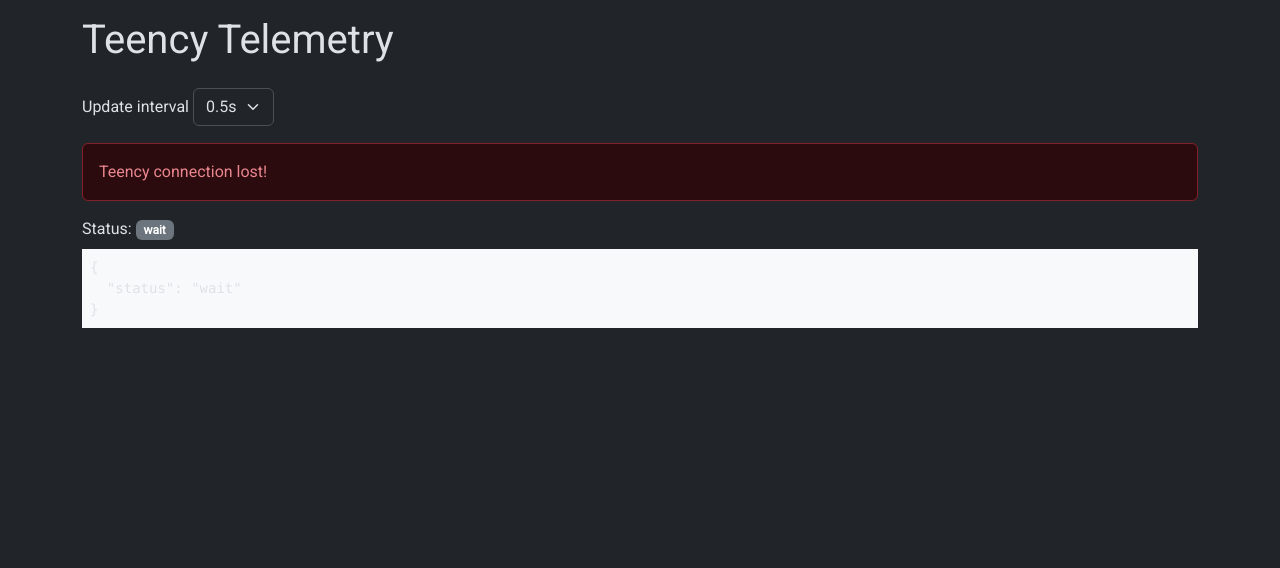
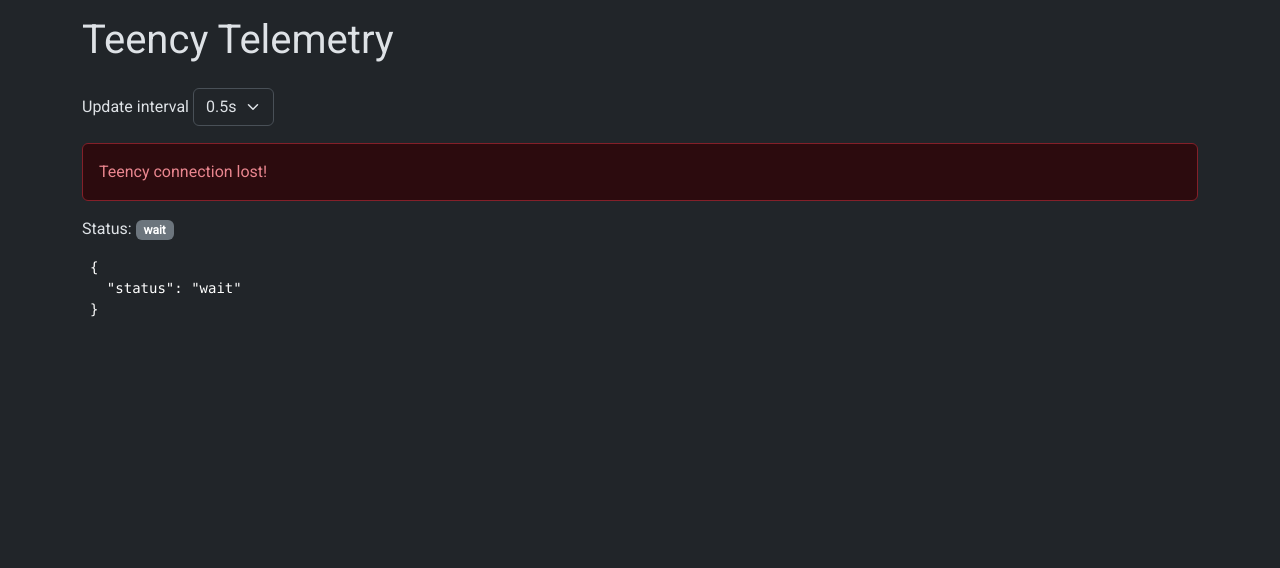
Before and after one commit to Parawaram/burning-control, a Flask app: page /teency in a window 1280 px wide. Shown: the part 56-624 px from the top of the page. Run offline with Flask 3, Linux system fonts and the light colour scheme; parts of the project's set-up code (start-up, migrations or seed data) failed here and were passed over.

Commit message:
feat: dark theme for Teensy telemetry

```diff
--- a/frontend/templates/v2/teency.html
+++ b/frontend/templates/v2/teency.html
@@ -16,7 +16,7 @@
 <div class="mb-2">
   Status: <span id="status" class="badge bg-secondary">--</span>
 </div>
-<pre id="teencyJson" class="bg-light p-2"></pre>
+<pre id="teencyJson" class="bg-dark text-white p-2"></pre>
 {% endblock %}
 {% block scripts %}
 <script src="{{ url_for('static', filename='teency.js') }}"></script>
```
